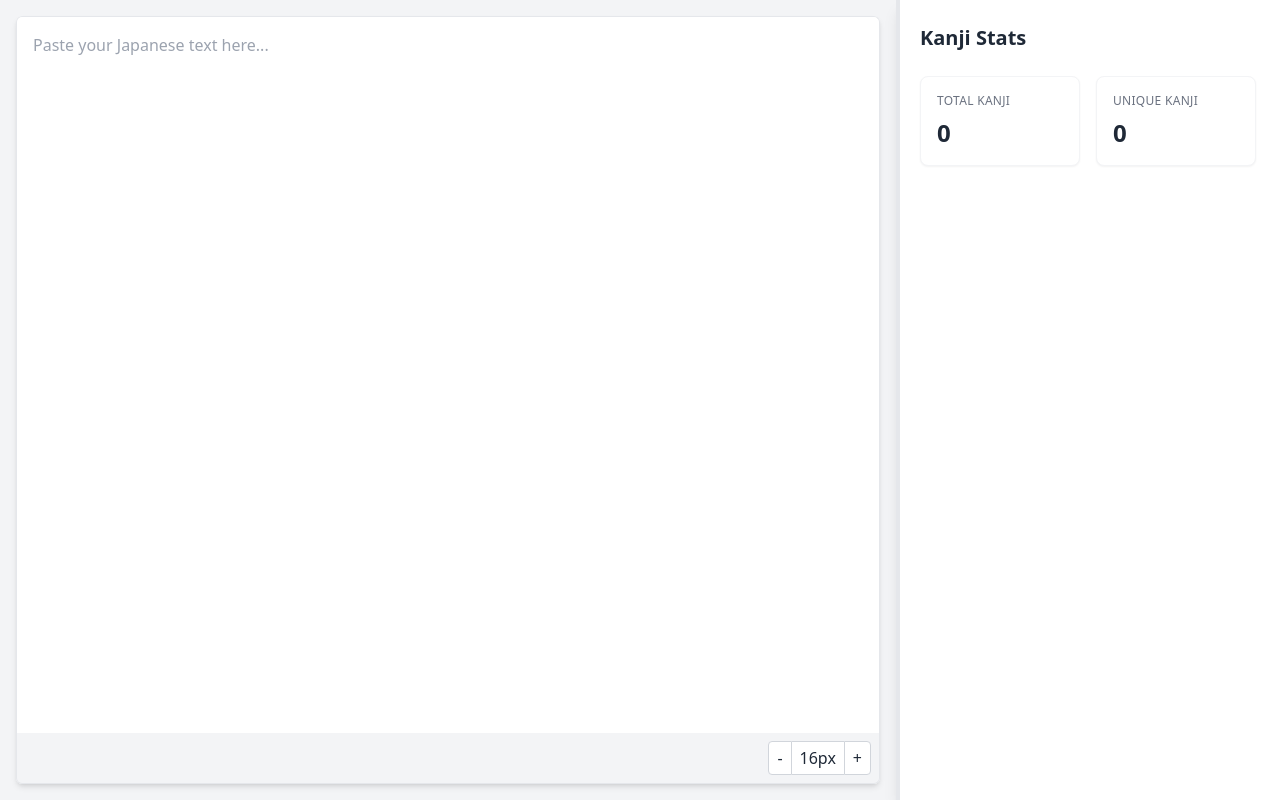
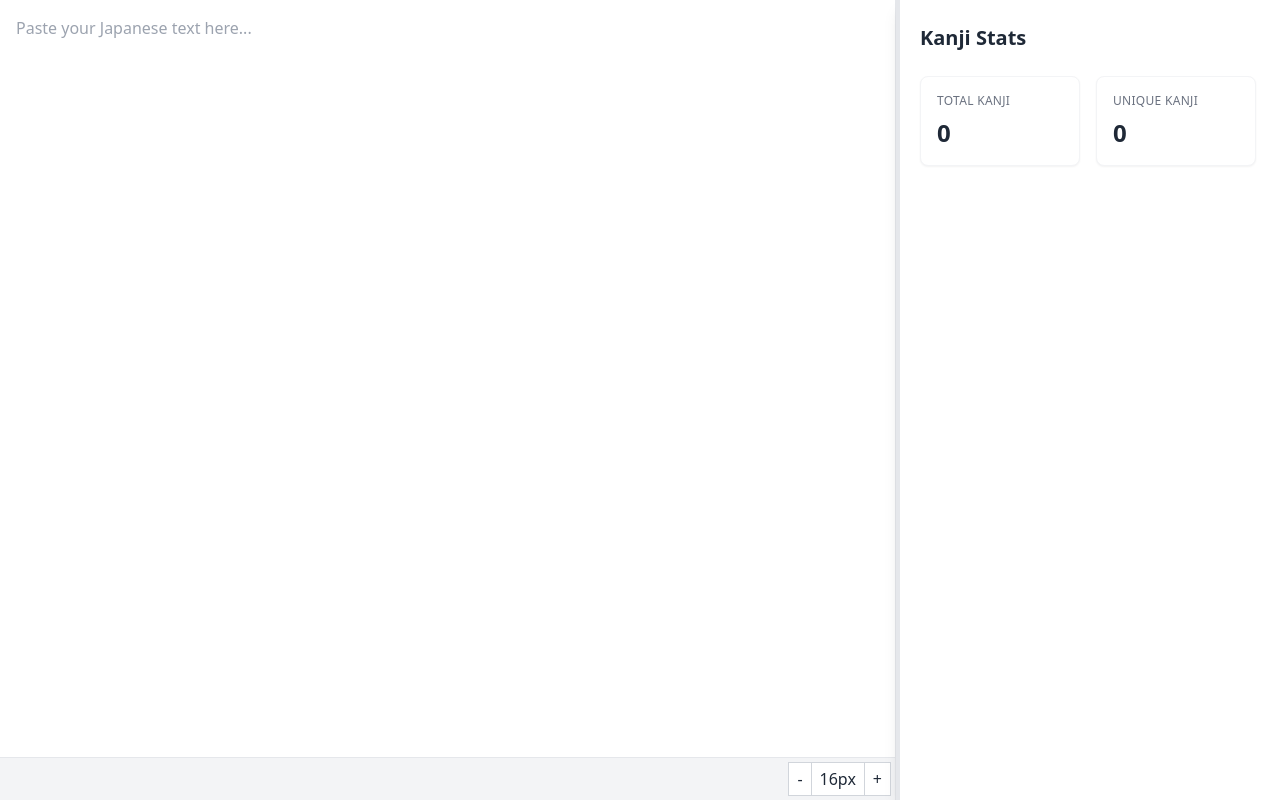
Before and after one commit to darrenburns/kanjibook, a React (Vite) app: page / in a window 1280 px wide. Built offline with nearby package versions, Linux system fonts and the light colour scheme.

Commit message:
Style fixes

```diff
--- a/src/App.tsx
+++ b/src/App.tsx
@@ -1,8 +1,8 @@
 import React, { useState } from "react";
-import "./App.css";
 import Editor from "./components/Editor";
 import Sidebar from "./components/Sidebar";
 import EditorFooter from "./components/EditorFooter";
+import "./App.css";
 
 const App: React.FC = () => {
   const [content, setContent] = useState("");
@@ -12,8 +12,7 @@ const App: React.FC = () => {
   return (
     <div className="flex h-screen bg-gray-100">
       <div className="flex-grow flex flex-col">
-        <div className="flex-grow p-4">
-          <div className="bg-white shadow-md rounded-md h-full flex flex-col">
+        <div className="flex-grow flex flex-col">
           <Editor
             content={content}
             setContent={setContent}
@@ -23,7 +22,6 @@ const App: React.FC = () => {
           <EditorFooter fontSize={fontSize} setFontSize={setFontSize} />
         </div>
       </div>
-      </div>
       <Sidebar content={content} selectedText={selectedText} />
     </div>
   );
--- a/src/components/Editor.tsx
+++ b/src/components/Editor.tsx
@@ -15,7 +15,7 @@ const Editor: React.FC<EditorProps> = ({ content, setContent, setSelectedText, f
 
   return (
     <textarea
-      className="w-full h-full p-4 border-t border-x rounded-t-md resize-none focus:outline-none"
+      className="w-full h-full resize-none p-4 focus:outline-none border-r"
       style={{ fontSize: `${fontSize}px` }}
       value={content}
       onChange={(e) => setContent(e.target.value)}
--- a/src/components/EditorFooter.tsx
+++ b/src/components/EditorFooter.tsx
@@ -11,16 +11,16 @@ const EditorFooter: React.FC<EditorFooterProps> = ({ fontSize, setFontSize }) =>
   };
 
   return (
-    <div className="bg-gray-100 border border-t-0 border-gray-200 p-2 flex items-center justify-end rounded-b-md">
+    <div className="bg-gray-100 border-t border-r border-gray-200 flex items-center justify-end p-1">
       <button
-        className="px-2 py-1 bg-white hover:bg-gray-200 border border-gray-300 rounded-l"
+        className="px-2 py-1 bg-white hover:bg-gray-200 border border-y border-gray-300"
         onClick={() => changeFontSize(-1)}
       >
         -
       </button>
       <span className="px-2 py-1 bg-white border-y border-gray-300">{fontSize}px</span>
       <button
-        className="px-2 py-1 bg-white hover:bg-gray-200 border border-gray-300 rounded-r"
+        className="px-2 py-1 bg-white hover:bg-gray-200 border border-gray-300"
         onClick={() => changeFontSize(1)}
       >
         +
```
Lines whose indentation alone changed are shown as unchanged.
